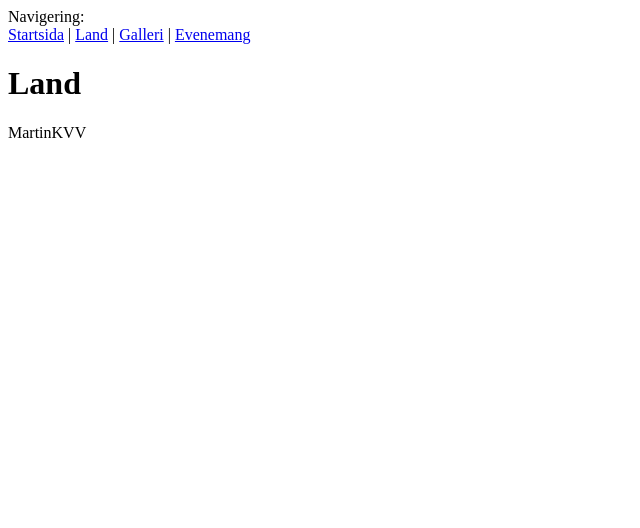
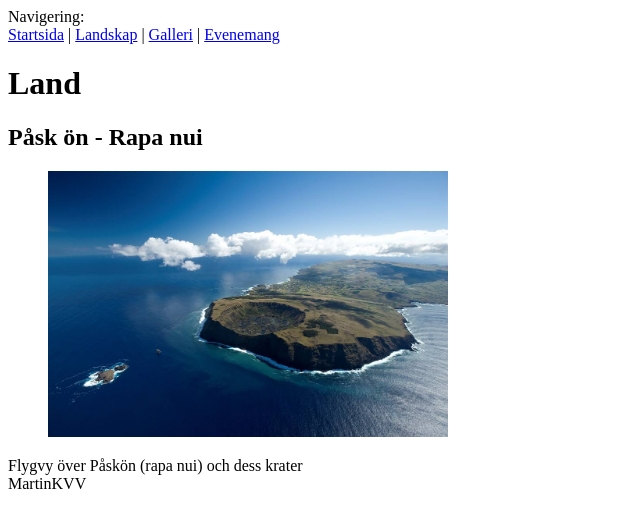
Before and after one commit to MartinKVV/case1, a plain HTML site: page landskap.html in a window 1280 px wide. Shown: the whole page, without its empty margins (0-640 px from the left). Drawn offline with Linux system fonts and the light colour scheme.

Commit message:
bilder_landskap_v1

```diff
--- a/land.html
+++ b/landskap.html
@@ -1,18 +1,19 @@
+<!DOCTYPE html>
 <html lang="en">
 
 <head>
     <meta charset="UTF-8">
     <meta name="viewport" content="width=device-width, initial-scale=1.0">
-    <title>Land</title>
+    <title>Landskap</title>
 </head>
 
 <body>
 
     <header>
         <span>Navigering:</span>
-                <nav>
+        <nav>
             <a href="index.html">Startsida</a> |
-            <a href="land.html">Land</a> |
+            <a href="landskap.html">Landskap</a> |
             <a href="galleri.html">Galleri</a> |
             <a href="evenemang.html">Evenemang</a>
         </nav>
@@ -20,6 +21,15 @@
 
     <h1>Land</h1>
 
+    <h2>Påsk ön - Rapa nui</h2>
+    <figure>
+        <img src="images/rapa_nui.jpg" alt="Flygvy över påskön" width="400">
+    </figure>
+    <figcaption>Flygvy över Påskön (rapa nui) och dess krater</figcaption>
+    <article>
+
+
+    </article>
     <main>
 
 
```
Also changed, not shown: evenemang.html (+2 -1 lines), galleri.html (+2 -1 lines), index.html (+2 -1 lines), images/påskön_statyer.jpg (added), images/rapa_nui.jpg (added).
